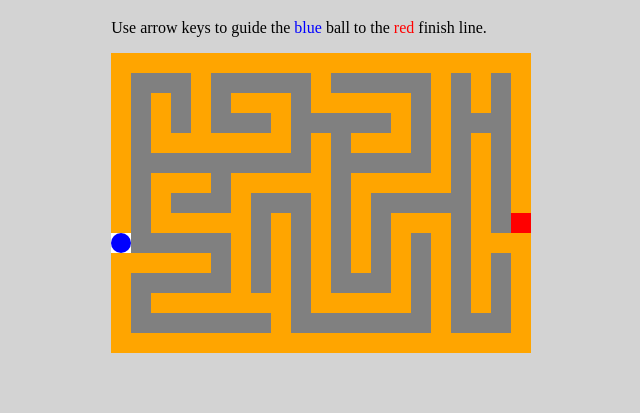
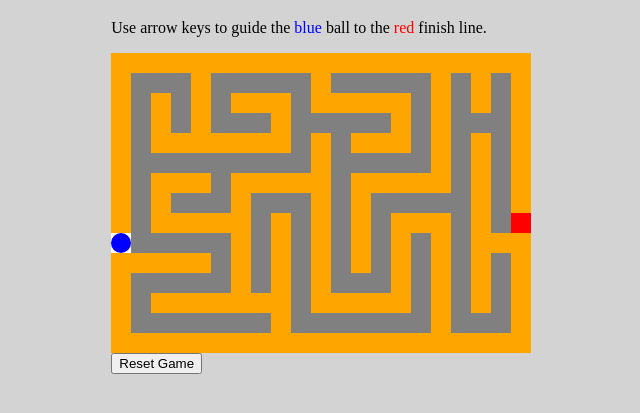
Before and after one commit to Deekee8/Maze, a plain HTML site: page index.html in a window 1280 px wide. Shown: the part 69-482 px from the top of the page, without its empty margins (341-981 px from the left). Drawn offline with Linux system fonts and the light colour scheme.

Commit message:
added reset button and a README

```diff
--- a/index.html
+++ b/index.html
@@ -9,10 +9,11 @@
 <body>
     <h1>Maze</h1>
     <p>Use arrow keys to guide the <span id="blue">blue</span> ball to the <span id="red">red</span> finish line.</p>
-    <div id="maze">
-
+    <div>
+        <div id="maze"></div>
+        <div id="winner"></div>
     </div>
-    <div id="winner"></div>
+    <button id='button' onclick="window.location.reload()">Reset Game</button>
     <script src="main.js"></script>
 </body>
 </html>
--- a/style.css
+++ b/style.css
@@ -65,3 +65,9 @@ body {
     top: 160px;
     left: 420px;
 }
+
+#button {
+    position: relative;
+    top: 300px;
+
+}
```
Also changed, not shown: 1 other file.
